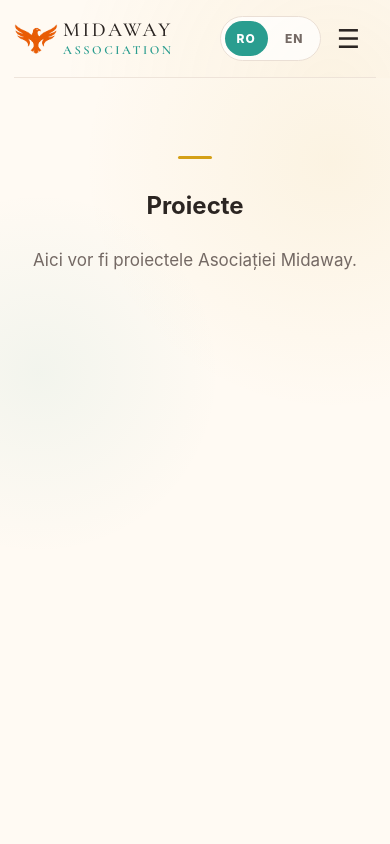
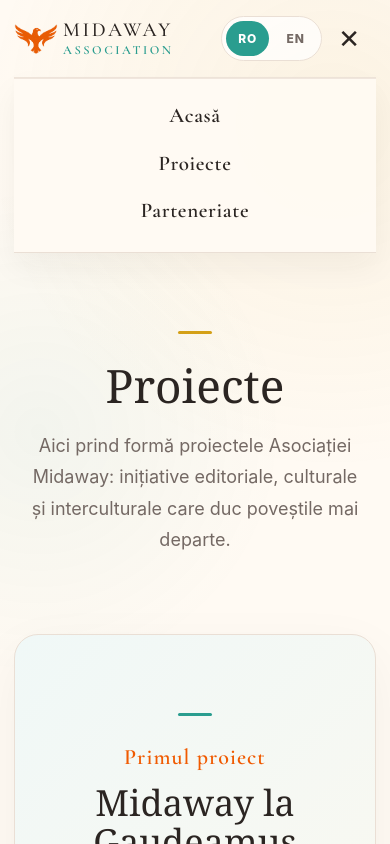
Before and after one commit to madiciunca-ship-it/midaway-association, a React (Vite) app: page /ro/proiecte in a window 390 px wide. Both pictures are taken after a click on the button "Open menu". Shown: the top 844 px of the page. Built offline with nearby package versions, Linux system fonts and the light colour scheme.

Commit message:
git add . git commit -m "Build bilingual routing, responsive header and projects page" git push

```diff
--- a/src/App.css
+++ b/src/App.css
@@ -569,6 +569,45 @@ margin: 0 auto 14px;
   background: var(--midaway-teal);
 }
 
+.page-title {
+  margin: 0;
+
+  font-family:
+    Georgia,
+    "Times New Roman",
+    serif;
+
+  font-size: clamp(48px, 6vw, 72px);
+  font-weight: 400;
+  line-height: 1;
+
+  color: var(--midaway-text);
+}
+
+.projects-intro .page-title {
+  margin-bottom: 24px;
+}
+
+.projects-intro .page-intro {
+  max-width: 760px;
+
+  margin: 0 auto;
+  padding-top: 0;
+
+  color: var(--midaway-muted);
+
+  font-size: clamp(18px, 2vw, 22px);
+  line-height: 1.75;
+}
+
+.project-card {
+  max-width: 980px;
+}
+
+.project-card h2 {
+  margin-bottom: 24px;
+}
+
 /* ─────────────────────────────────────────────
    FOOTER
 ───────────────────────────────────────────── */
@@ -601,9 +640,63 @@ margin: 0 auto 14px;
 /* ─────────────────────────────────────────────
    MOBILE
 ───────────────────────────────────────────── */
+.mobile-menu {
+  display: none;
+}
 
 @media (max-width: 760px) {
 
+  .page-title {
+    font-size: 46px;
+  }
+
+  .projects-intro .page-title {
+    margin-bottom: 22px;
+  }
+
+  .projects-intro .page-intro {
+    margin-top: 0;
+    padding-top: 0;
+  }
+
+  .mobile-menu {
+    display: flex;
+    flex-direction: column;
+    gap: 14px;
+
+    width: min(calc(100% - 28px), var(--max-width));
+    margin: 0 auto;
+    padding: 20px 18px 24px;
+
+    border-top: 1px solid rgba(234, 223, 213, 0.7);
+    border-bottom: 1px solid var(--midaway-line);
+
+    background: rgba(255, 250, 243, 0.98);
+
+    box-shadow:
+      0 14px 30px rgba(43, 37, 34, 0.05);
+  }
+
+  .mobile-menu a {
+    color: var(--midaway-text);
+    text-decoration: none;
+
+    font-family:
+      "Cormorant Garamond",
+      Georgia,
+      "Times New Roman",
+      serif;
+
+      font-size: 21px;
+      letter-spacing: 0.03em;
+    font-weight: 600;
+
+    text-align: center;
+  }
+
+  .mobile-menu a:hover {
+    color: var(--midaway-teal);
+  }
   .header {
     width: min(calc(100% - 28px), var(--max-width));
     padding: 16px 0;
--- a/src/components/Header.jsx
+++ b/src/components/Header.jsx
@@ -1,3 +1,4 @@
+import { useState } from "react";
 import {
   useLocation,
   useNavigate,
@@ -5,6 +6,8 @@ import {
 } from "react-router-dom";
 
 function Header() {
+  const [menuOpen, setMenuOpen] = useState(false);
+
   const { lang = "ro" } = useParams();
   const location = useLocation();
   const navigate = useNavigate();
@@ -18,6 +21,7 @@ import {
   }
 
   return (
+    <>
       <header className="header">
         <div className="header-brand">
           <div className="brand">
@@ -47,7 +51,7 @@ import {
             {lang === "ro" ? "Proiecte" : "Projects"}
           </a>
 
-            <a href="#partnerships">
+          <a href={`/${lang}#partnerships`}>
             {lang === "ro" ? "Parteneriate" : "Partnerships"}
           </a>
         </nav>
@@ -61,6 +65,7 @@ import {
               type="button"
               className={lang === "ro" ? "active" : ""}
               onClick={() => changeLanguage("ro")}
+              aria-pressed={lang === "ro"}
             >
               RO
             </button>
@@ -69,6 +74,7 @@ import {
               type="button"
               className={lang === "en" ? "active" : ""}
               onClick={() => changeLanguage("en")}
+              aria-pressed={lang === "en"}
             >
               EN
             </button>
@@ -77,12 +83,42 @@ import {
           <button
   type="button"
   className="menu-toggle"
-              aria-label="Open menu"
+  aria-label={menuOpen ? "Close menu" : "Open menu"}
+  aria-expanded={menuOpen}
+  onClick={() =>
+    setMenuOpen((open) => !open)
+  }
 >
-              ☰
+  {menuOpen ? "✕" : "☰"}
 </button>
         </div>
       </header>
+
+      {menuOpen && (
+        <nav className="mobile-menu">
+          <a
+            href={`/${lang}`}
+            onClick={() => setMenuOpen(false)}
+          >
+            {lang === "ro" ? "Acasă" : "Home"}
+          </a>
+
+          <a
+            href={`/${lang}/proiecte`}
+            onClick={() => setMenuOpen(false)}
+          >
+            {lang === "ro" ? "Proiecte" : "Projects"}
+          </a>
+
+          <a
+            href={`/${lang}#partnerships`}
+            onClick={() => setMenuOpen(false)}
+          >
+            {lang === "ro" ? "Parteneriate" : "Partnerships"}
+          </a>
+        </nav>
+      )}
+    </>
   );
 }
 
--- a/src/pages/ProjectsPage.jsx
+++ b/src/pages/ProjectsPage.jsx
@@ -1,12 +1,68 @@
+import { useParams } from "react-router-dom";
+import { Link } from "react-router-dom";
+
+const projectsContent = {
+  ro: {
+    title: "Proiecte",
+    intro:
+      "Aici prind formă proiectele Asociației Midaway: inițiative editoriale, culturale și interculturale care duc poveștile mai departe.",
+    firstLabel: "Primul proiect",
+    gaudeamusTitle: "Midaway la Gaudeamus",
+    gaudeamusText:
+      "Documentăm întâlnirea dintre cărți și oameni prin imagini, video, conversații și povești care pot deveni puncte de plecare pentru proiecte noi.",
+    cta: "Vezi proiectul",
+  },
+
+  en: {
+    title: "Projects",
+    intro:
+      "This is where Midaway projects take shape: editorial, cultural, and intercultural initiatives designed to carry stories further.",
+    firstLabel: "First project",
+    gaudeamusTitle: "Midaway at Gaudeamus",
+    gaudeamusText:
+      "We document the meeting point between books and people through images, video, conversations, and stories that may inspire new projects.",
+    cta: "View project",
+  },
+};
+
 function ProjectsPage() {
-    return (
-      <main className="site">
-        <section className="section">
-          <h1>Proiecte</h1>
-          <p>Aici vor fi proiectele Asociației Midaway.</p>
-        </section>
-      </main>
-    );
-  }
+  const { lang = "ro" } = useParams();
+  const t = projectsContent[lang];
 
-  export default ProjectsPage;
+  return (
+    <>
+      <section className="section projects-intro">
+        <h1 className="page-title">
+          {t.title}
+        </h1>
+
+        <p className="page-intro">
+          {t.intro}
+        </p>
+      </section>
+
+      <section className="section section-soft project-card">
+        <p className="project-label">
+          {t.firstLabel}
+        </p>
+
+        <h2>
+          {t.gaudeamusTitle}
+        </h2>
+
+        <p>
+          {t.gaudeamusText}
+        </p>
+
+        <Link
+          to={`/${lang}/proiecte/gaudeamus`}
+          className="primary-button"
+        >
+          {t.cta}
+        </Link>
+      </section>
+    </>
+  );
+}
+
+export default ProjectsPage;
```
Lines whose indentation alone changed are shown as unchanged.
